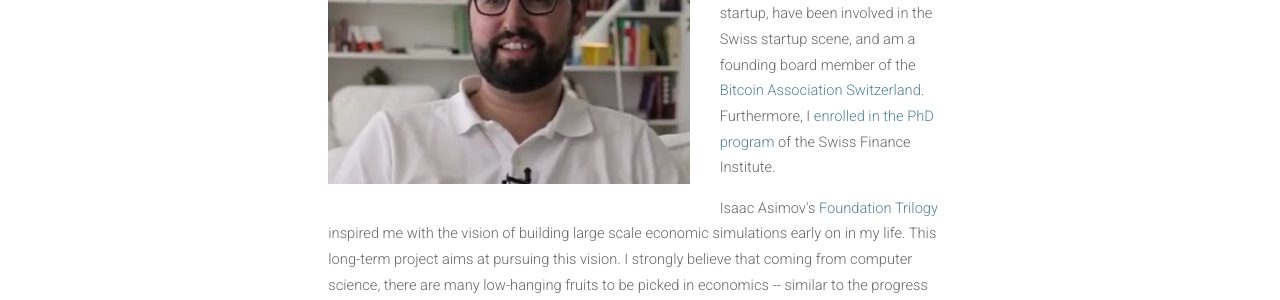
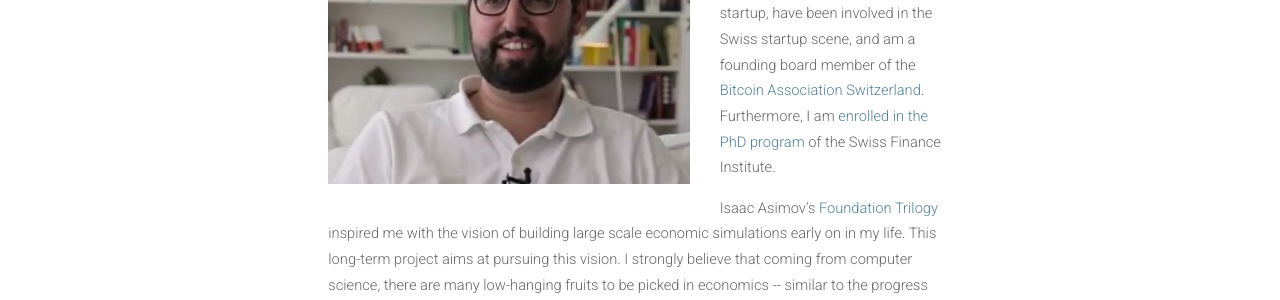
Before and after one commit to meisserecon/www, a Jekyll site: the page built from about.md, in a window 1280 px wide. Shown: the part 852-1152 px from the top of the page. Built offline with Jekyll 4.4.1, drawn with Linux system fonts in a browser that asks for light colours; nearby versions of some CDN libraries.

Commit message:
Update about.md

```diff
--- a/about.md
+++ b/about.md
@@ -5,6 +5,6 @@ permalink: /about/
 ---
 <p>Meisser Economics AG is a Swiss corporation domiziled in the Canton of Zurich. It was founded in 2016 with the purposes of research, education and consulting at the intersection of economics and computer science. At the moment, Luzius Meisser is its sole employee. You can get in touch by writing to <em>luzius@meissereconomics.com</em>.</p>
 
-<p><img src="/assets/images/luzius.jpg" alt="" class="image left"> I hold a master's degree in Computer Science from ETH Zurich and a master's degree in Economics from University of Zurich. I have previously founded a cloud storage startup, have been involved in the Swiss startup scene, and am a founding board member of the <a href="http://bitcoinassociation.ch/">Bitcoin Association Switzerland</a>. Furthermore, I <a href="http://www.phd-finance.uzh.ch/en/People/students/meisser.html">enrolled in the PhD program</a> of the Swiss Finance Institute.</p>
+<p><img src="/assets/images/luzius.jpg" alt="" class="image left"> I hold a master's degree in Computer Science from ETH Zurich and a master's degree in Economics from University of Zurich. I have previously founded a cloud storage startup, have been involved in the Swiss startup scene, and am a founding board member of the <a href="http://bitcoinassociation.ch/">Bitcoin Association Switzerland</a>. Furthermore, I am <a href="http://www.phd-finance.uzh.ch/en/People/students/meisser.html">enrolled in the PhD program</a> of the Swiss Finance Institute.</p>
 
 <p>Isaac Asimov's <a href="https://en.wikipedia.org/wiki/Foundation_series">Foundation Trilogy</a> inspired me with the vision of building large scale economic simulations early on in my life. This long-term project aims at pursuing this vision. I strongly believe that coming from computer science, there are many low-hanging fruits to be picked in economics -- similar to the progress that has been made by mathematicians and physicists entering the field earlier. In particular, methods and tools from modern software engineering are well-suited to manage the organizational and technical complexity of building large-scale models.</p>
```
